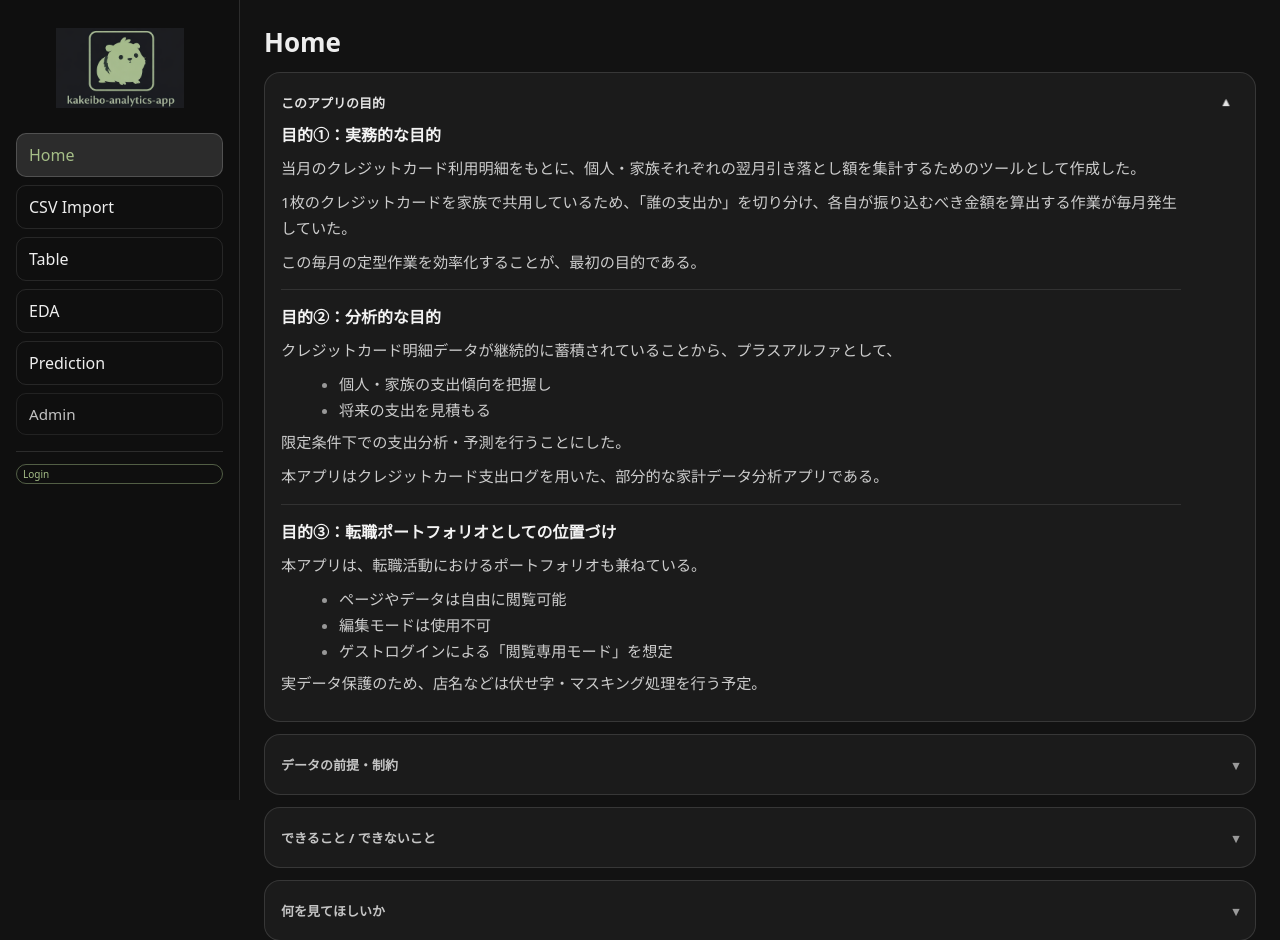
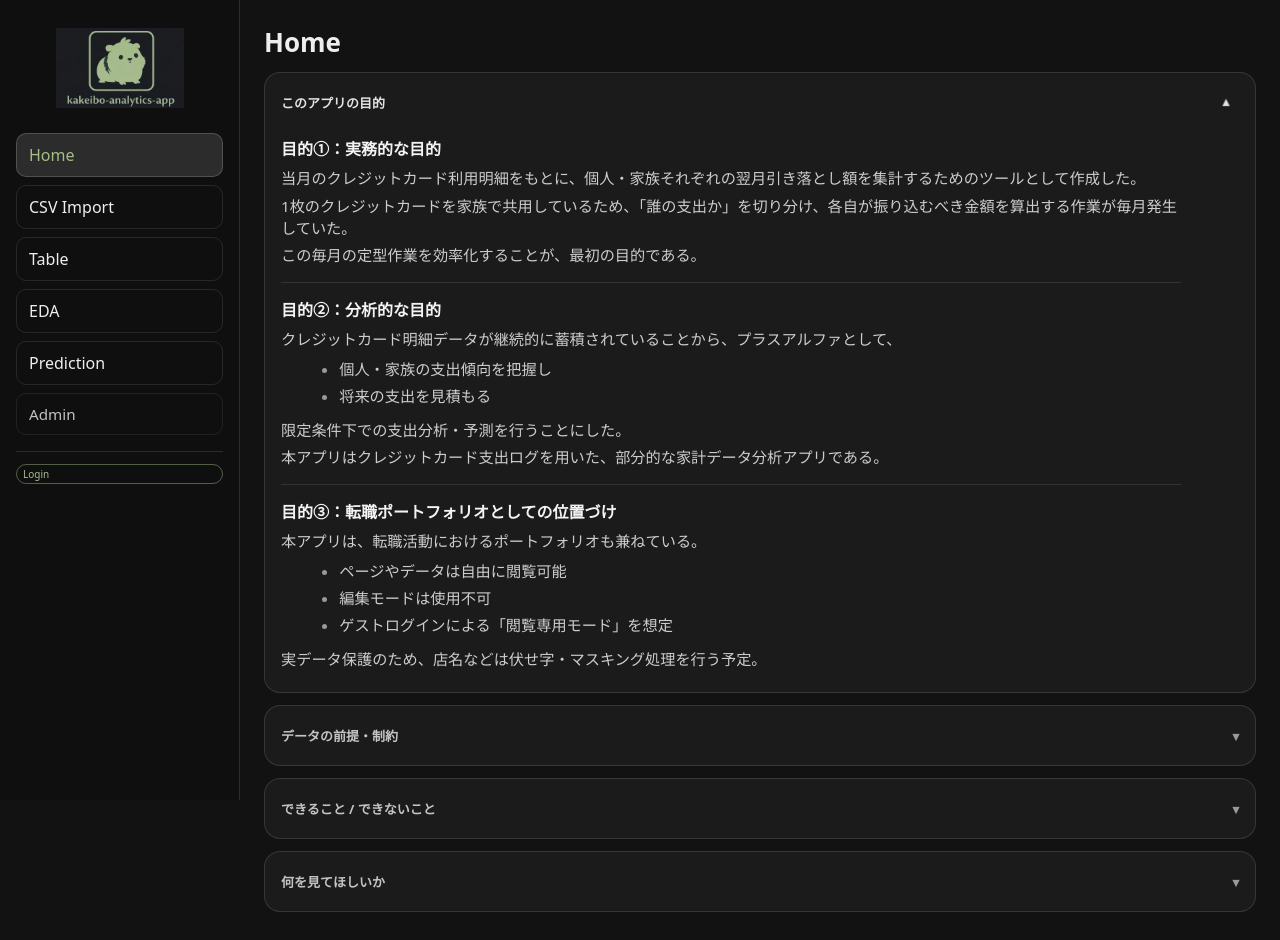
Before and after one commit to yoshimu-urami-nats/kakeibo-analytics-app, a Django app: page / in a window 1280 px wide. Shown: the top 940 px of the page. After the commit the page ends 912 px from the top, so only its background shows below. Run offline with Django 5.2, Linux system fonts and the light colour scheme.

Commit message:
行間調整

```diff
--- a/account/templates/account/home.html
+++ b/account/templates/account/home.html
@@ -53,10 +53,8 @@
 
     <div class="summary-content">
       <div class="summary-inner">
-        <p>
-          本アプリで扱うデータは、特定のクレジットカード1枚分の利用明細である。<br>
-          そのため、以下の制約を持つ。
-        </p>
+        <p>本アプリで扱うデータは、特定のクレジットカード1枚分の利用明細である。</p>
+        <p>そのため、以下の制約を持つ。</p>
 
         <h3 class="h2">データソース</h3>
         <ul><li>クレジットカード：1枚のみ</li></ul>
--- a/static/app_min.css
+++ b/static/app_min.css
@@ -722,11 +722,6 @@ h1{ margin: 0 0 12px; font-size: 26px; }
 }
 
 /* Homeカード用 */
-.card p{
-  line-height: 1.7;
-  margin: 8px 0;
-}
-
 .card ul{
   margin: 8px 0 10px 18px;
 }
@@ -802,3 +797,51 @@ h1{ margin: 0 0 12px; font-size: 26px; }
 .home-acc .summary-inner li {
   font-size: 0.95rem;
 }
+
+/* ===== Home：本文の行間を統一して少し詰める ===== */
+.home-acc .summary-inner{
+  line-height: 1.55; /* ← ここが統一の芯 */
+}
+
+/* ✅ Home本文：p と li を完全に同じリズムに */
+.home-acc .summary-inner p,
+.home-acc .summary-inner li{
+  margin: 0.6em 0;   /* 行高基準で揃う */
+}
+
+.home-acc .summary-inner ul{
+  margin: 0.6em 0 0.9em 1.2em;
+}
+
+/* Homeでは card の既定を上書き */
+.home-acc .summary-inner p{
+  line-height: inherit;
+  margin: 0.6em 0;
+}
+
+/* ===== Home：タイポ（行間・余白）を完全統一 ===== */
+.home-acc .summary-inner{
+  font-size: 0.95rem;
+  line-height: 1.48;
+}
+
+.home-acc .summary-inner p,
+.home-acc .summary-inner li{
+  line-height: inherit;
+  margin: 0.32em 0;
+}
+
+/* ul の余白も統一（カードごとの差が出やすい所） */
+.home-acc .summary-inner ul{
+  margin: 0.45em 0 0.75em 1.2em;
+}
+
+/* 見出し〜本文の間隔を揃える（ここが「広い/せまい」の体感差になりがち） */
+.home-acc .summary-inner h3{
+  margin: 1.0em 0 0.35em;
+}
+
+/* 区切り線の間隔も統一 */
+.home-acc .summary-inner hr{
+  margin: 1.0em 0;
+}
```
